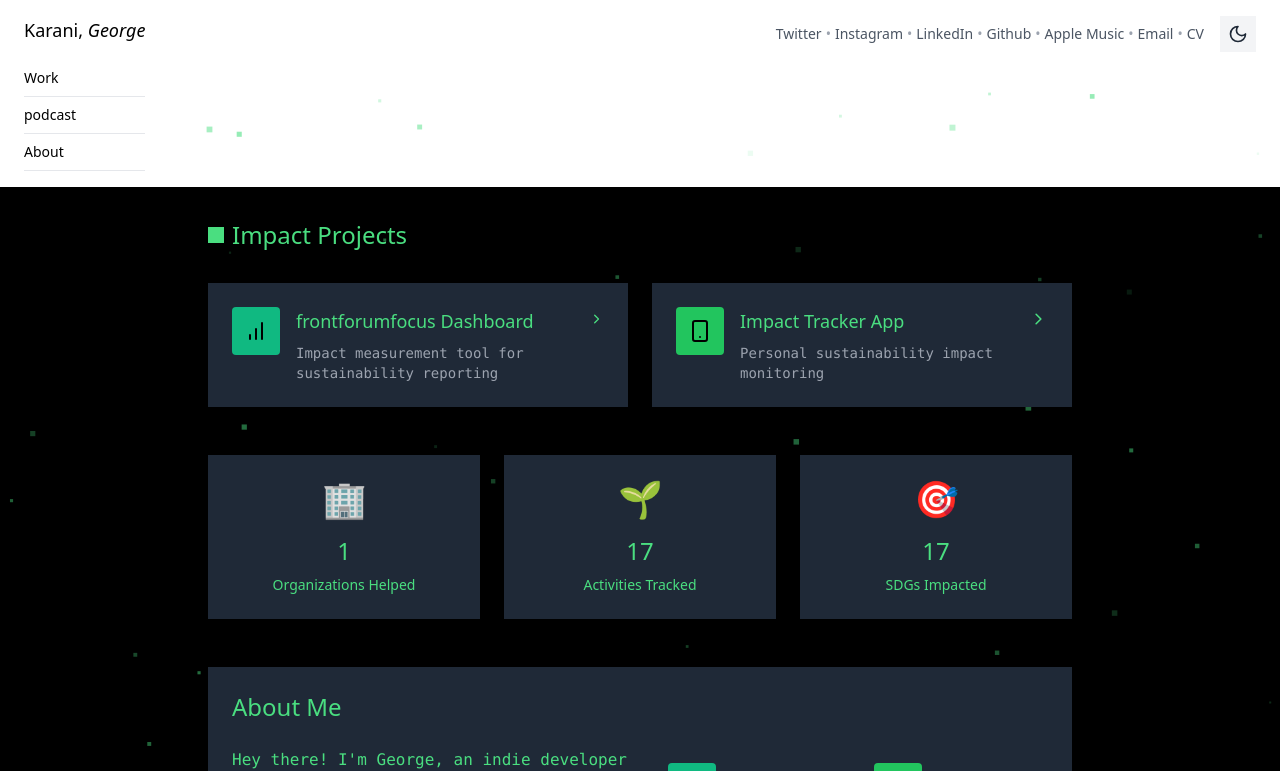
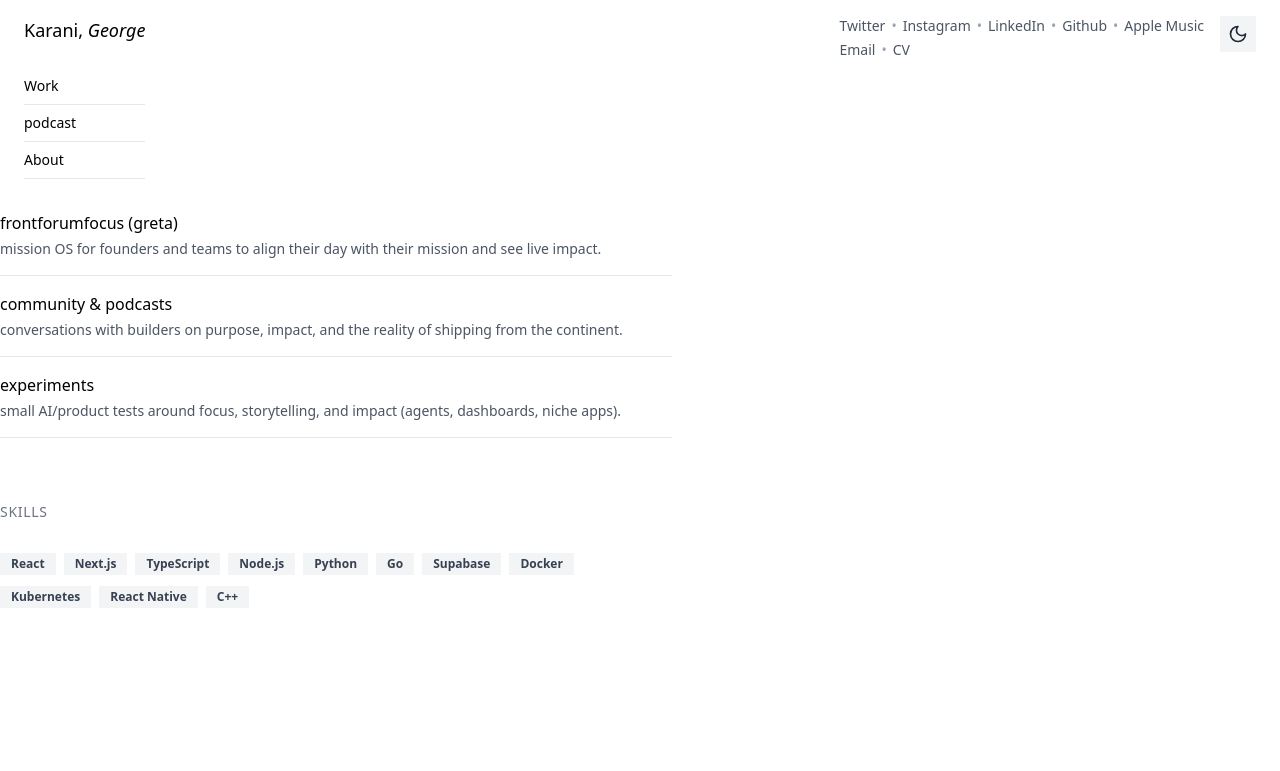
Before and after one commit to 21givenchy/scaling-chainsaw, a Next.js app: page /projects in a window 1280 px wide. Shown: the top 771 px of the page. Built offline with nearby package versions, Linux system fonts and the light colour scheme.

Commit message:
feat: refactor ProjectsPage layout and enhance header with improved link structure

```diff
--- a/app/projects/page.tsx
+++ b/app/projects/page.tsx
@@ -1,31 +1,44 @@
 'use client';
 
 import { useEffect, useRef } from 'react';
-import ProjectCards from "@/components/ProjectCards"
-import ImpactCounter from "@/components/ImpactCounter"
-import AboutSection from "@/components/AboutSection"
-import FloatingPixels from "@/components/FloatingPixels"
-import SoundEffects from "@/components/SoundEffects"
+import Link from 'next/link';
 import { Badge } from "@/components/ui/badge"
 import { BlurFade } from "@/components/magicui/blur-fade"
 import gsap from 'gsap';
+
+const workItems = [
+  {
+    title: "frontforumfocus (greta)",
+    description: "mission OS for founders and teams to align their day with their mission and see live impact.",
+    href: "https://frontforumfocus.com",
+  },
+  {
+    title: "community & podcasts",
+    description: "conversations with builders on purpose, impact, and the reality of shipping from the continent.",
+    href: "/podcast",
+  },
+  {
+    title: "experiments",
+    description: "small AI/product tests around focus, storytelling, and impact (agents, dashboards, niche apps).",
+    href: "/projects",
+  },
+];
 
 export default function ProjectsPage() {
   const contentRef = useRef<HTMLDivElement>(null);
 
   useEffect(() => {
-    // Fade in animation
     if (contentRef.current) {
       gsap.fromTo(
         contentRef.current,
         {
           opacity: 0,
-          y: 50,
+          y: 30,
         },
         {
           opacity: 1,
           y: 0,
-          duration: 1,
+          duration: 0.8,
           ease: 'power2.out',
         }
       );
@@ -33,34 +46,35 @@ export default function ProjectsPage() {
   }, []);
 
   return (
-    <div className="h-screen w-screen bg-[#000000] text-green-400 overflow-hidden">
-      <FloatingPixels />
-      <SoundEffects />
+    <div className="min-h-screen">
+      <main ref={contentRef} className="max-w-2xl">
+        <div className="flex flex-col">
+          {workItems.map((item, index) => (
+            <BlurFade key={item.title} delay={index * 0.1}>
+              <Link
+                href={item.href}
+                className="group py-4 border-b border-gray-200 dark:border-gray-800 block hover:opacity-70 transition-opacity"
+                {...(item.href.startsWith('http') ? { target: "_blank", rel: "noopener noreferrer" } : {})}
+              >
+                <div className="flex flex-col gap-1">
+                  <span className="font-medium text-black dark:text-white">
+                    {item.title}
+                  </span>
+                  <span className="text-sm text-gray-600 dark:text-gray-400">
+                    {item.description}
+                  </span>
+                </div>
+              </Link>
+            </BlurFade>
+          ))}
+        </div>
 
-      <main ref={contentRef} className="h-full overflow-y-auto">
-        <div className="max-w-4xl mx-auto px-4 py-8">
-          <section className="mb-12">
-            <h2 className="text-2xl font-pixel mb-8 flex items-center gap-2">
-              <span className="inline-block w-4 h-4 bg-green-400" />
-              Impact Projects
-            </h2>
-            <ProjectCards />
-          </section>
-
-          <section className="mb-12">
-            <ImpactCounter />
-          </section>
-
-          <section className="mb-12">
-            <AboutSection />
-          </section>
-
-          <section id="skills" className="mb-12">
+        <section className="mt-16">
           <div className="flex flex-col gap-y-3">
-              <BlurFade>
-                <h2 className="text-xl font-bold">Skills</h2>
+            <BlurFade delay={0.3}>
+              <h2 className="text-sm font-medium text-gray-500 dark:text-gray-400 uppercase tracking-wider mb-4">Skills</h2>
             </BlurFade>
-              <div className="flex flex-wrap gap-1 relative">
+            <div className="flex flex-wrap gap-2">
               {[
                 'React',
                 'Next.js',
@@ -74,14 +88,15 @@ export default function ProjectsPage() {
                 'React Native',
                 'C++'
               ].map((skill, id) => (
-                  <BlurFade key={skill} delay={id * 0.1}>
-                    <Badge>{skill}</Badge>
+                <BlurFade key={skill} delay={0.4 + id * 0.05}>
+                  <Badge variant="secondary" className="bg-gray-100 dark:bg-gray-800 text-gray-700 dark:text-gray-300 hover:bg-gray-200 dark:hover:bg-gray-700">
+                    {skill}
+                  </Badge>
                 </BlurFade>
               ))}
             </div>
           </div>
         </section>
-        </div>
       </main>
     </div>
   );
--- a/components/Header.tsx
+++ b/components/Header.tsx
@@ -13,7 +13,7 @@ export default function Header() {
         <div className="flex flex-col">
           <Link
             href="/"
-            className="text-lg font-medium hover:opacity-70 transition-opacity mb-4"
+            className="text-lg font-medium hover:opacity-70 transition-opacity mb-6"
           >
             Karani, <span className="italic">George</span>
           </Link>
@@ -21,11 +21,9 @@ export default function Header() {
         </div>
 
         {/* Right side - Social Links and Theme Toggle */}
-        <div className="flex flex-col items-end">
-          <div className="flex items-center gap-4 mb-2">
-            <SecondaryLinks />
-            <ThemeToggle />
-          </div>
+        <div className="flex items-start gap-4">
+          <SecondaryLinks />
+          <ThemeToggle />
         </div>
       </div>
     </header>
--- a/components/PodcastPlayer.tsx
+++ b/components/PodcastPlayer.tsx
@@ -91,7 +91,7 @@ export default function PodcastPlayer() {
       <div className="space-y-4">
         <div className="bg-gray-900 p-4 rounded">
           <h3 className="font-pixel text-sm mb-2">Now Playing</h3>
-          <p className="font-mono text-green-400">Sustainable Tech: Building for Impact</p>
+          <p className="font-mono text-green-400"></p>
         </div>
 
         <div className="flex items-center justify-center gap-4">
--- a/components/SecondaryLinks.tsx
+++ b/components/SecondaryLinks.tsx
@@ -2,20 +2,23 @@
 
 import Link from "next/link"
 
-const secondaryLinks = [
+const topLinks = [
   { href: "https://twitter.com/21givenchy", label: "Twitter", external: true },
   { href: "https://instagram.com/21givenchy", label: "Instagram", external: true },
   { href: "https://linkedin.com/in/georgekarani", label: "LinkedIn", external: true },
   { href: "https://github.com/21givenchy", label: "Github", external: true },
   { href: "https://music.apple.com", label: "Apple Music", external: true },
+]
+
+const bottomLinks = [
   { href: "mailto:george.karani@cmxhub.com", label: "Email", external: false },
   { href: "/cv", label: "CV", external: false },
 ]
 
-export default function SecondaryLinks() {
+function LinkRow({ links }: { links: typeof topLinks }) {
   return (
-    <nav className="flex flex-wrap items-center text-sm" aria-label="Secondary navigation">
-      {secondaryLinks.map((link, index) => (
+    <div className="flex flex-wrap items-center">
+      {links.map((link, index) => (
         <span key={link.href} className="flex items-center">
           <Link
             href={link.href}
@@ -26,13 +29,22 @@ export default function SecondaryLinks() {
           >
             {link.label}
           </Link>
-          {index < secondaryLinks.length - 1 && (
-            <span className="mx-1 text-gray-400 dark:text-gray-600" aria-hidden="true">
+          {index < links.length - 1 && (
+            <span className="mx-1.5 text-gray-400 dark:text-gray-600" aria-hidden="true">
               •
             </span>
           )}
         </span>
       ))}
+    </div>
+  )
+}
+
+export default function SecondaryLinks() {
+  return (
+    <nav className="flex flex-col gap-1 text-sm" aria-label="Secondary navigation">
+      <LinkRow links={topLinks} />
+      <LinkRow links={bottomLinks} />
     </nav>
   )
 }
```
Lines whose indentation alone changed are shown as unchanged.
